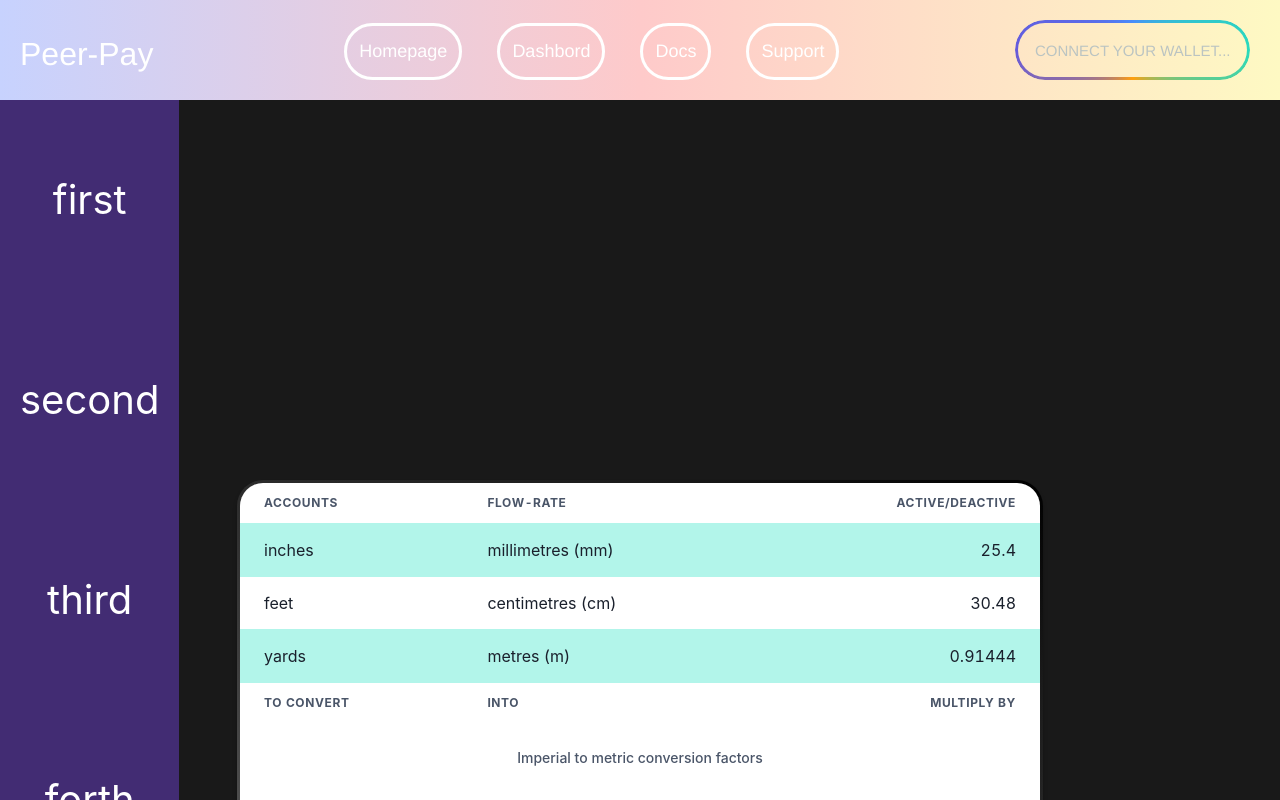
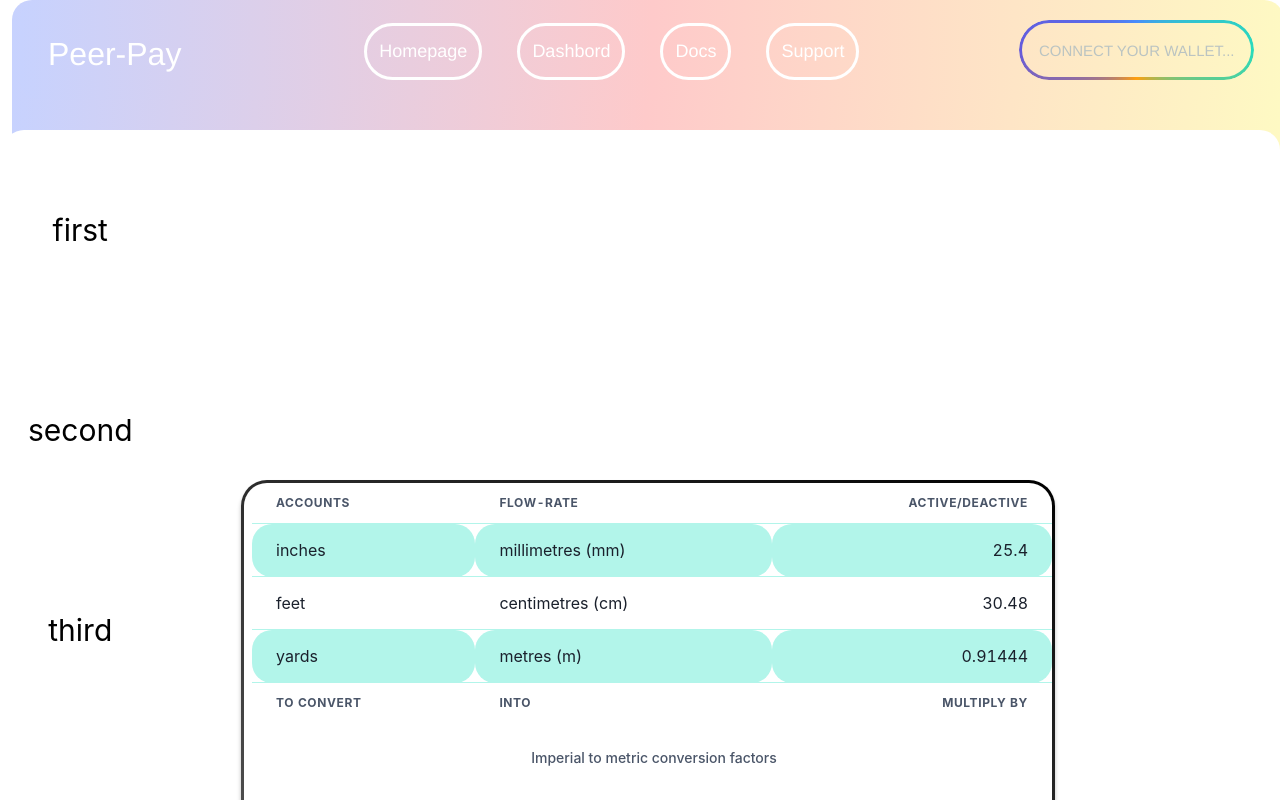
Before and after one commit to Ajay12-p/PeerPay, a React (Create React App) app in the folder client/: page /dashbord in a window 1280 px wide. Shown: the top 800 px of the page. Built offline with nearby package versions, Linux system fonts and the light colour scheme.

Commit message:
Update Sidebar.css

```diff
--- a/client/src/UI/Sidebar/Sidebar.css
+++ b/client/src/UI/Sidebar/Sidebar.css
@@ -2,39 +2,47 @@
   margin: 0;
   padding: 0;
   box-sizing: border-box;
+  border-radius: 20px;
+  margin-left: 4px ;
+
+
 }
 
 :root {
   --primary-color: #d96aa7;
-  --secondary-color: #422c73;
+  --secondary-color: white;
   --complimentary-color: #88bfb5;
   --contrast-color: #f2e527;
   --light-color: #d2a9d9;
+
 }
 
 .container {
-  background: #191919;
+  background: white;
   min-height: 100vh;
   font-family: Montserrat, sans-serif;
+  margin-top: 30px ;
 }
 
 nav a {
-  font-size: 40px;
-  color: #fff;
+  font-size: 30px;
+  color: black;
   text-decoration: none;
   padding: 20px;
   text-align: center;
 }
 
 nav {
-  position: fixed;
+  position: fixed ;
   left: 0;
-  z-index: 50;
+  z-index: 2;
   display: flex;
   justify-content: space-around;
   flex-direction: column;
   height: 100vh;
   background: var(--secondary-color);
+
+
 }
 
 section {
@@ -47,6 +55,7 @@ section {
   display: flex;
   justify-content: center;
   align-items: center;
+  margin-top: 9%;
 }
 
 section h1 {
@@ -63,7 +72,7 @@ section:target {
   left: 0;
   width: 100%;
   height: 100%;
-  z-index: 10;
+  z-index: 1;
 }
 
 section:target h1 {
```
